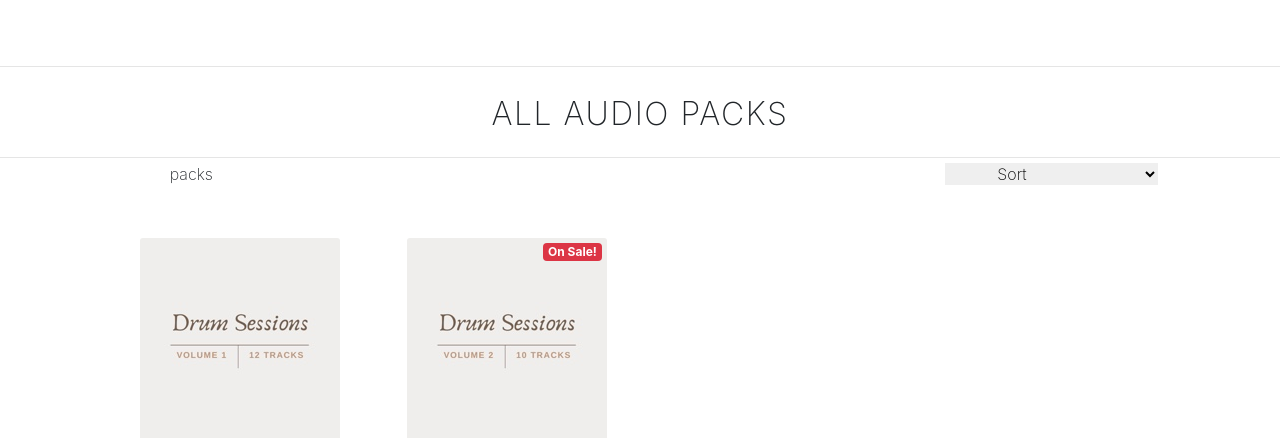
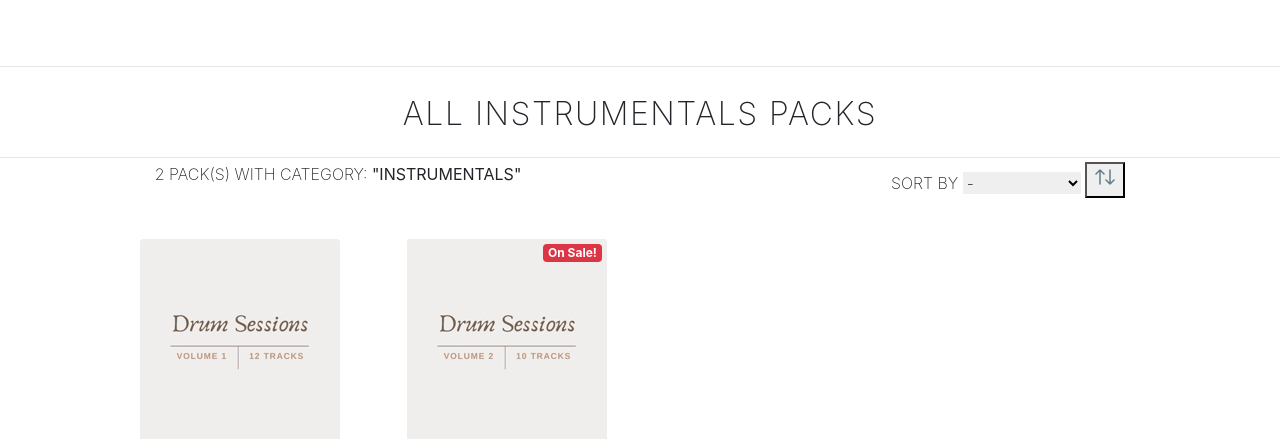
Before and after one commit to Code-Institute-Submissions/Lindsaykerr1994-MS4-Grizzly-Audio, a Django app: page /packs/?category=instrumental in a window 1280 px wide. Shown: the part 75-518 px from the top of the page. Run offline with Django 3.2, Linux system fonts and the light colour scheme; data comes from the database, SQL or seed files in the repository; some libraries are stand-ins or nearby versions.

Commit message:
Calibrated sort/filter functions for packs view

```diff
--- a/packs/templates/packs/packs.html
+++ b/packs/templates/packs/packs.html
@@ -15,23 +15,38 @@
         <div class="row">
             <hr class="w-100 mb-1">
             <div class="col-10 offset-1">
-                <h2 class="text-uppercase mt-4 text-center font-weight-light header-spacing">All Audio Packs</h2>
+                <h2 class="text-uppercase mt-4 text-center font-weight-light header-spacing">All {% for cat in current_categories %}{{ cat.friendly_name }}{% endfor %} Packs</h2>
             </div>
             <hr class="w-100 mb-1">
         </div>
-        <div class="row">
-            <div class="col-5 offset-1">
-                <p id="pack-count" class="px-5 font-weight-light">packs</p>
+
+        <div class="row text-uppercase">
+            <div class="col-5 offset-1 px-5">
+                <p id="pack-count" class=" font-weight-light">{{ packs|length }} pack(s)
+                {% if search_term %}
+                    with search term: <strong>"{{ search_term }}"</strong>
+                {% endif %}
+                {% if current_categories %}
+                    with category: <strong>"{% for cat in current_categories %}{{ cat.friendly_name }}{% endfor %}"</strong>
+                {% endif %}
+                </p>
             </div>
-            <div class="col-5 text-right">
-
-                <select name="sortby" class="px-5 font-weight-light sortby-select">
-                    <option selected><a href="">Sort</a></option>
-                    <option><a>By Name</a></option>
-                    <option><a>By Popularity</a></option>
-                    <option><a>By Price</a></option>
-                    <option><a>By Category</a></option>
+            <div class="col-5 text-right px-5">
+            <label for="sortby" class="font-weight-light">Sort By</label>
+                <select name="sortby" id="sortbyoptions" class="font-weight-light sortby-select text-uppercase">
+                    <option value="-">-</option>
+                    <option {% if current_sorting == 'name' %}selected{% endif %} value="name">Name {% if current_sorting == 'name' %}({{ current_direction }}){% endif %}</option>
+                    <option {% if current_sorting == 'sales' %}selected{% endif %} value="sales">Popularity {% if current_sorting == 'sales' %}({{ current_direction }}){% endif %}</option>
+                    <option {% if current_sorting == 'price' %}selected{% endif %} value="price">Price {% if current_sorting == 'price' %}({{ current_direction }}){% endif %}</option>
+                    <option {% if current_sorting == 'category' %}selected{% endif %} value="category">Category {% if current_sorting == 'category' %}({{ current_direction }}){% endif %}</option>
                 </select>
+                <button id="changedirection">
+                    <svg xmlns="http://www.w3.org/2000/svg" class="icon icon-tabler icon-tabler-arrows-sort" width="24" height="24" viewBox="0 0 24 24" stroke-width="1.5" stroke="#607D8B" fill="none" stroke-linecap="round" stroke-linejoin="round" >
+                    <path stroke="none" d="M0 0h24v24H0z"/>
+                    <path d="M3 9l4-4l4 4m-4 -4v14" />
+                    <path d="M21 15l-4 4l-4-4m4 4v-14" />
+                    </svg>
+                </button>
             </div>
         </div>
         <div class="row">
@@ -80,3 +95,29 @@
         </div>
     </div>
 {% endblock %}
+
+{% block postloadjs %}
+    {{block.super}}
+    <script type="text/javascript">
+        $("#sortbyoptions").change(function(){
+            var sortelement = $(this);
+            var currentUrl = new URL(window.location);
+            var selectedSort = sortelement.val();
+            if(selectedSort != "-"){
+                currentUrl.searchParams.set("sort", selectedSort);
+                window.location.replace(currentUrl)
+            }
+        })
+        $("#changedirection").click(function(){
+            var currentUrl = new URL(window.location);
+            var currentDir = currentUrl.searchParams.get("direction");
+            if(currentDir == "desc"){
+                var newDir = "asc";
+            } else {
+                newDir = "desc";
+            }
+            currentUrl.searchParams.set("direction", newDir);
+            window.location.replace(currentUrl)
+        })
+    </script>
+{% endblock%}
--- a/packs/views.py
+++ b/packs/views.py
@@ -20,7 +20,8 @@ def all_packs(request):
             if sortkey == ' name':
                 sortkey = 'lower_name'
                 packs = packs.annotate(lower_name=Lower('name'))
-
+            if sortkey == 'category':
+                sortkey = 'category__name'
             if 'direction' in request.GET:
                 direction = request.GET['direction']
                 if direction == 'desc':
@@ -42,12 +43,11 @@ def all_packs(request):
             packs = packs.filter(queries)
 
 
-    current_sorting = f'{sort}_{direction}'
-
     context = {
         'packs': packs,
         'search_term': query,
-        'curent_sorting': current_sorting,
+        'current_sorting': sort,
+        'current_direction': direction,
         'current_categories': categories,
     }
 
--- a/static/css/style.css
+++ b/static/css/style.css
@@ -14,6 +14,9 @@ body {
 }
 .font-weight-light{
     font-weight: 200 !important;
+}
+.font-weight-light .badge{
+    font-weight: 200
 }
 .text-black{
     color: #000;
```
